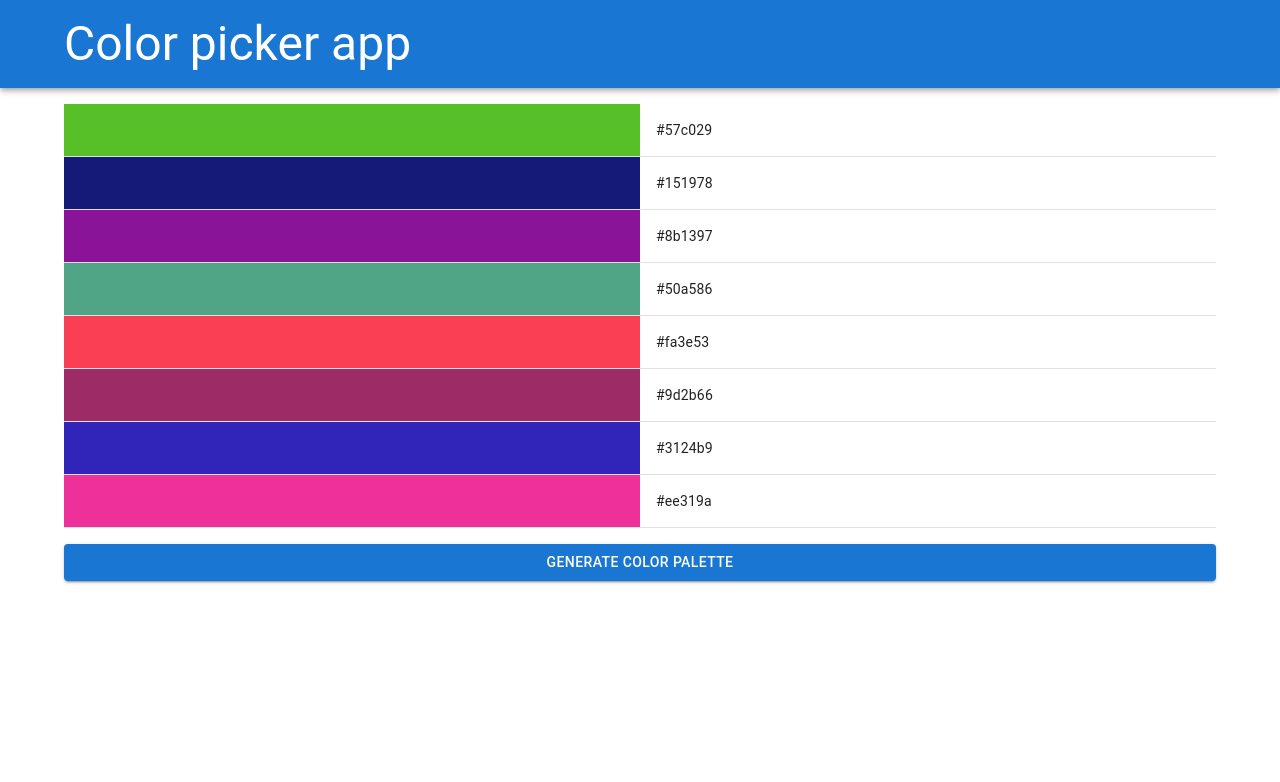
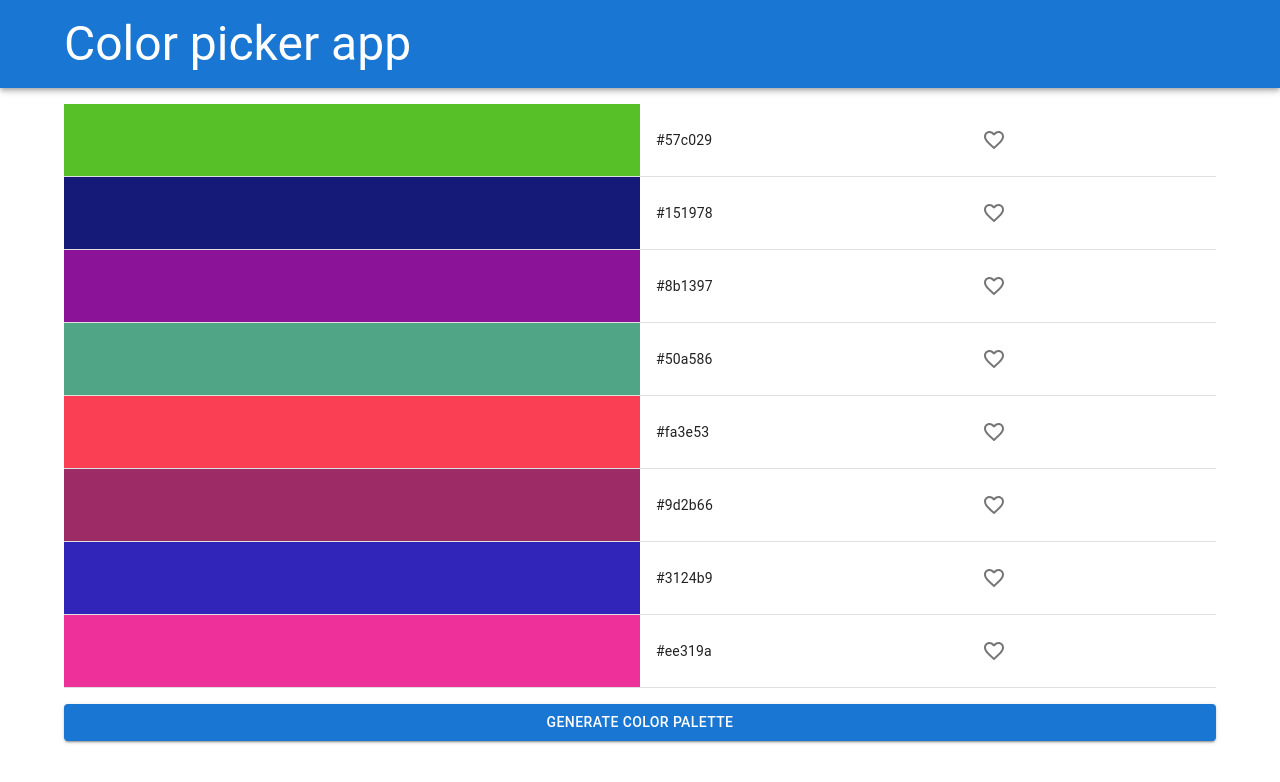
Before and after one commit to PavelZurek/demo-color-picker, a Next.js app: page / in a window 1280 px wide. Both pictures are taken after a click on the button "GENERATE COLOR PALETTE". Shown: the top 782 px of the page. Built offline with nearby package versions, Linux system fonts and the light colour scheme.

Commit message:
Show like button

```diff
--- a/package.json
+++ b/package.json
@@ -5,6 +5,7 @@
   "dependencies": {
     "@emotion/react": "^11.10.4",
     "@emotion/styled": "^11.10.4",
+    "@mui/icons-material": "^5.10.9",
     "@mui/material": "^5.10.9",
     "next": "^12.3.1",
     "react": "^18.2.0",
--- a/src/components/ColorGenerator.tsx
+++ b/src/components/ColorGenerator.tsx
@@ -1,6 +1,14 @@
 import { FC, useState } from 'react'
-import { Button, Stack, Table, TableCell, TableRow } from '@mui/material'
+import {
+  Button,
+  IconButton,
+  Stack,
+  Table,
+  TableCell,
+  TableRow,
+} from '@mui/material'
 import { getRandomColors } from '../color'
+import { FavoriteBorder } from '@mui/icons-material'
 
 export const ColorGenerator: FC = () => {
   const [colors, setColors] = useState<string[]>([])
@@ -19,6 +27,11 @@ export const ColorGenerator: FC = () => {
               style={{ backgroundColor: colorCode }}
             ></TableCell>
             <TableCell>{colorCode}</TableCell>
+            <TableCell>
+              <IconButton>
+                <FavoriteBorder />
+              </IconButton>
+            </TableCell>
           </TableRow>
         ))}
       </Table>
```
Also changed, not shown: 1 other file (tests, documents, lock files or other folders).
